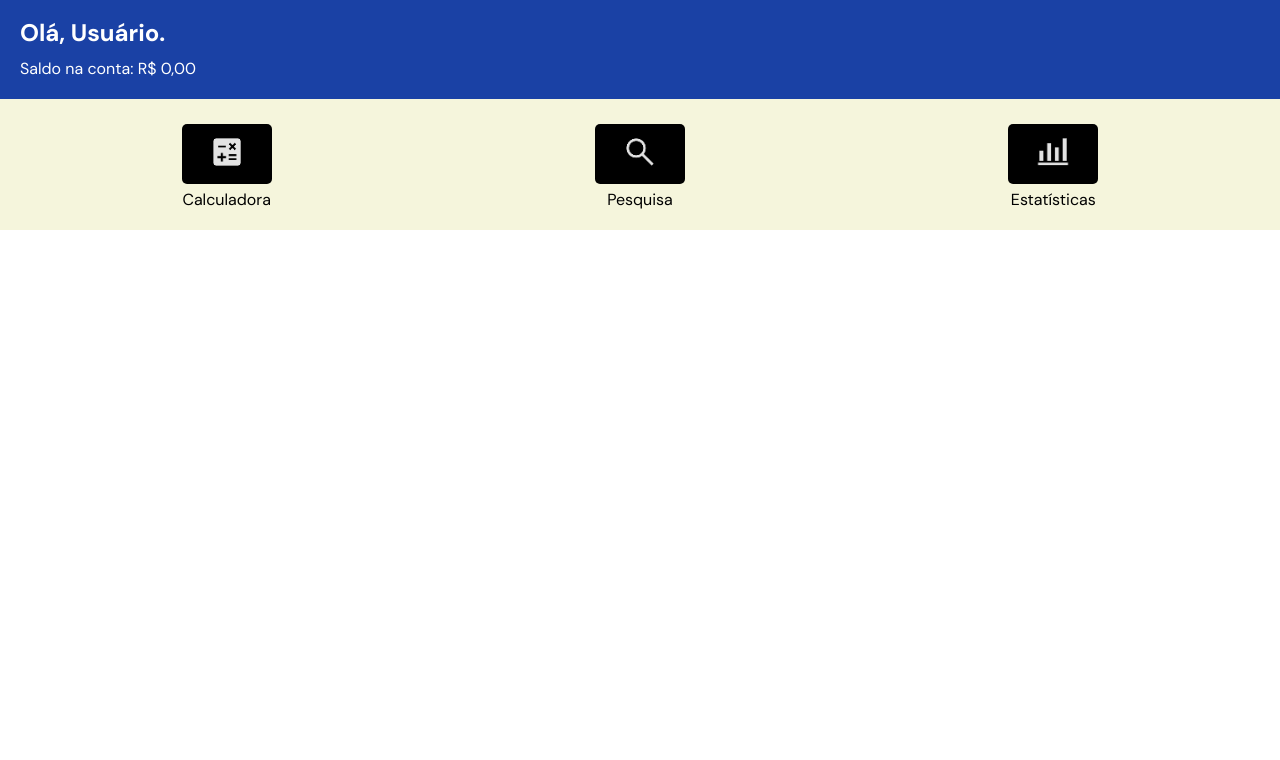
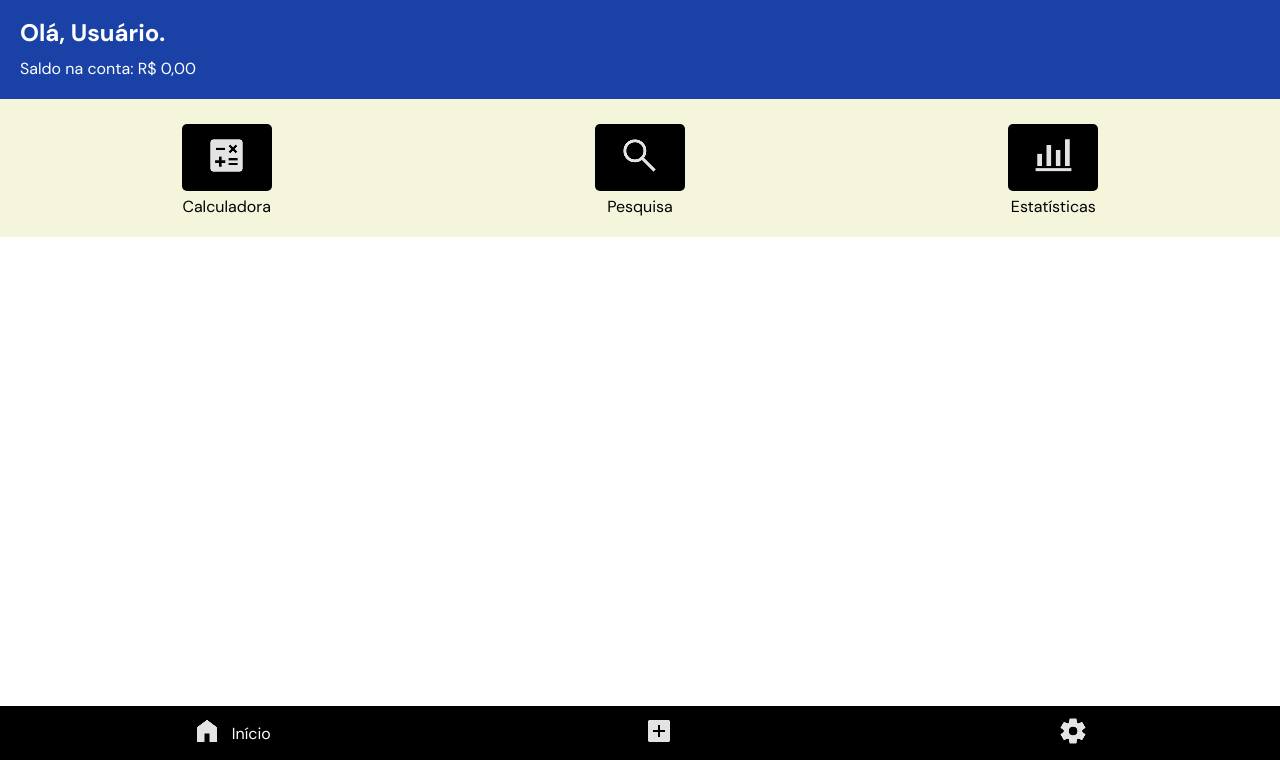
Before and after one commit to vitorgabriel-9/NkolsBank, a plain HTML site: page index.html in a window 1280 px wide. Shown: the part 40-800 px from the top of the page. Drawn offline with Linux system fonts and the light colour scheme.

Commit message:
Adição do Rodapé

```diff
--- a/index.html
+++ b/index.html
@@ -22,22 +22,37 @@
             <p style="padding-top: 10px;">Saldo na conta: R$ 0,00</p>
         </section>
 
-        <nav>
+        <nav id="atalhos">
             <div class="div-botao-nav">
-                <button class="botao-nav"><img src="icons/calculadora.png" class="nav-icon" alt="Calculadora"></button>
+                <button class="botao-nav"><img src="icons/calculadora.png" alt="Calculadora"></button>
                 <p>Calculadora</p>
             </div>
             <div class="div-botao-nav">
-                <button class="botao-nav"><img src="icons/pesquisa.png" class="nav-icon" alt="Pesquisa"></button>
+                <button class="botao-nav"><img src="icons/pesquisa.png" alt="Pesquisa"></button>
                 <p>Pesquisa</p>
             </div>
             <div class="div-botao-nav">
-                <button class="botao-nav"><img src="icons/estatisticas.png" class="nav-icon" alt="Estatísticas"></button>
+                <button class="botao-nav"><img src="icons/estatisticas.png" alt="Estatísticas"></button>
                 <p>Estatísticas</p>
             </div>
         </nav>
     </div>
 
+    <footer>
+        <nav id="footer">
+            <div class="div-botao-footer">
+                <button class="botao-footer"><img src="icons/inicio.png" alt="Início"></button>
+                <p>Início</p>
+            </div>
+            <div class="div-botao-footer">
+                <button class="botao-footer"><img src="icons/transferir.png" alt="Transferir"></button>
+            </div>
+            <div class="div-botao-footer">
+                <button class="botao-footer"><img src="icons/configuracoes.png" alt="Configurações"></button>
+            </div>
+        </nav>
+    </footer>
+
 </body>
 
 </html>
--- a/style.css
+++ b/style.css
@@ -15,6 +15,13 @@
 
 /* Estilos */
 
+body {
+    display: flex;
+    height: 100vh;
+    flex-direction: column;
+    justify-content: space-between;
+}
+
 header {
     display: flex;
 }
@@ -25,7 +32,9 @@ section {
     padding: 20px;
 }
 
-nav {
+/* Nav Atalhos */
+
+nav#atalhos {
     background-color: beige;
     display: flex;
     justify-content: space-around;
@@ -47,6 +56,25 @@ button.botao-nav {
     border-radius: 5px;
 }
 
-img.nav-icon {
-    width: 36px;
+/* Nav Footer */
+
+nav#footer {
+    background-color: #000;
+    display: flex;
+    justify-content: space-around;
+    color: #FFF;
 }
+
+button.botao-footer {
+    background-color: rgb(0, 0, 0);
+    color: #FFF;
+    width: fit-content;
+    padding: 5px;
+    margin: 5px;
+    border-radius: 5px;
+}
+
+div.div-botao-footer {
+    display: flex;
+    align-items: center;
+}
```
Also changed, not shown: icons/configuracoes.png (added), icons/inicio.png (added), icons/transferir.png (added).
